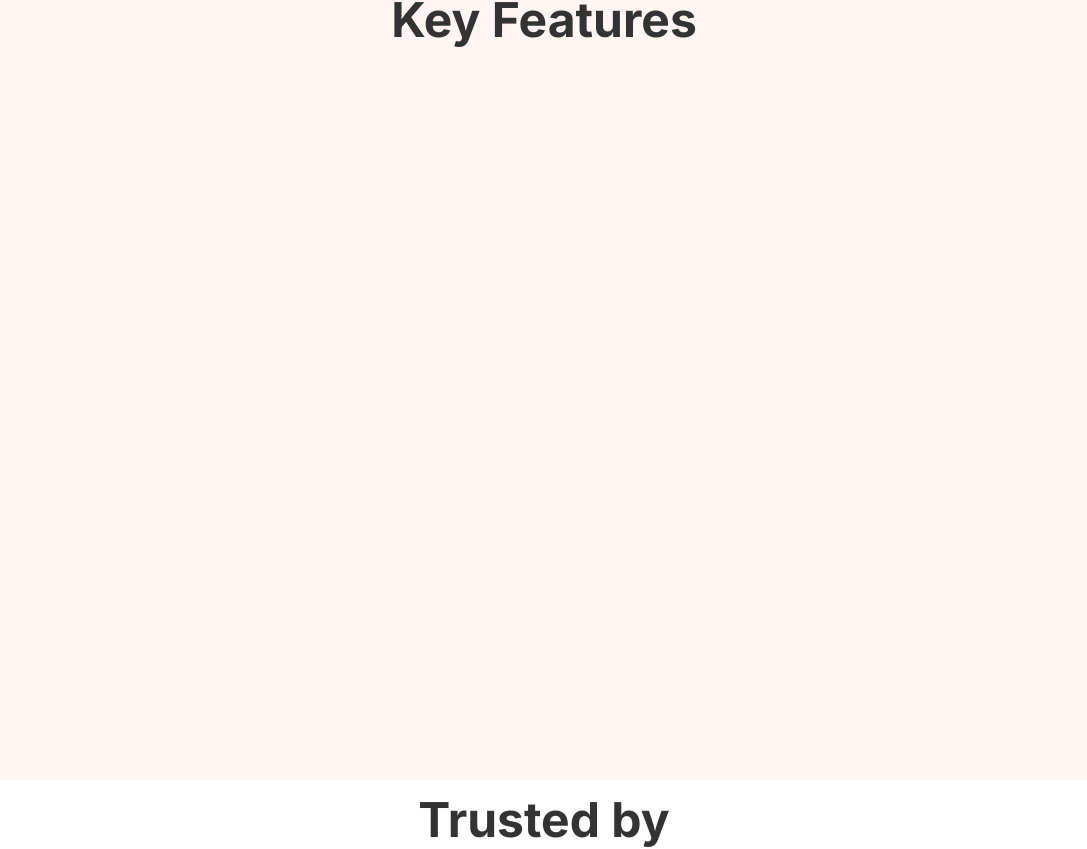
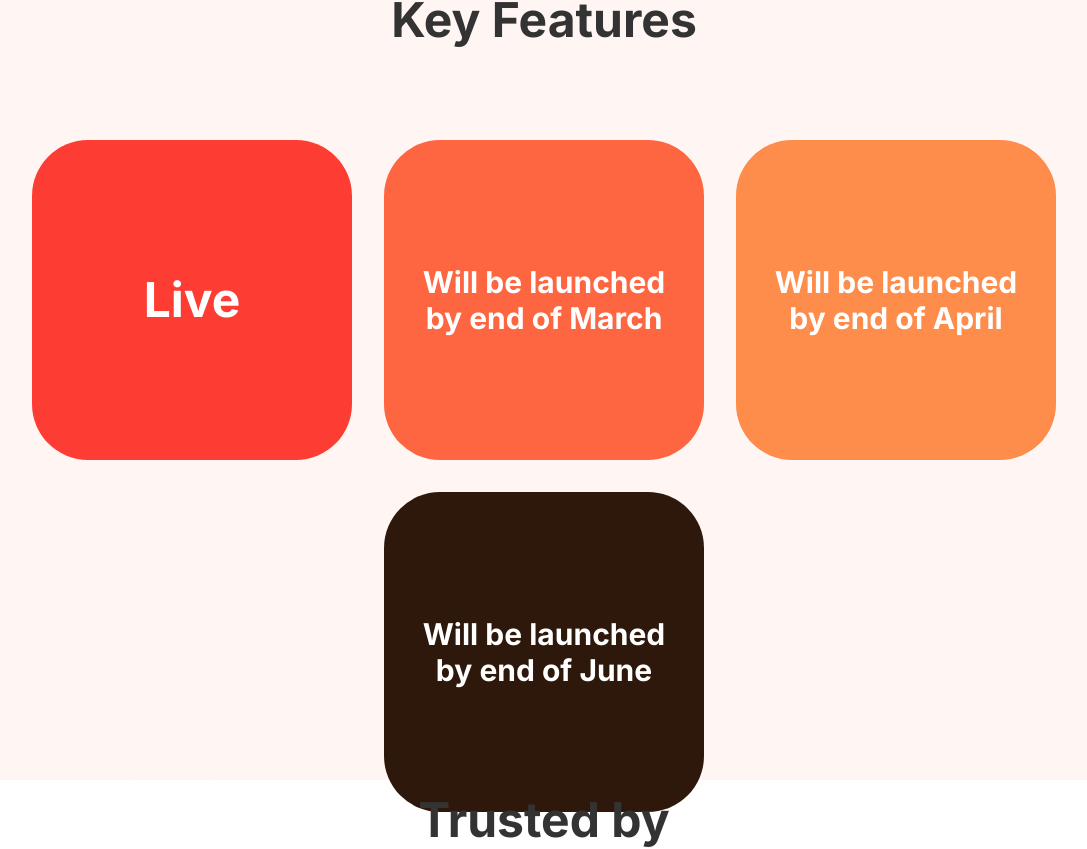
Before and after one commit to MayankGupta2023/ie-pwm, a Next.js app: page / in a window 1280 px wide. Shown: the part 1455-2304 px from the top of the page, without its empty margins (96-1183 px from the left). Built offline with nearby package versions, Linux system fonts and the light colour scheme; no server answers.

Commit message:
Add key features section to home page

```diff
--- a/src/pages/index.js
+++ b/src/pages/index.js
@@ -150,6 +150,34 @@ export default function Home() {
       <div style={{ backgroundColor: '#fff6f3' }} className="h-screen ">
 
         <div style={{ color: '#333333' }} className="font-bold text-5xl p-4 text-center">Key Features</div>
+
+        <div className="mt-8 h-fit  py-12 px-8 flex items-center justify-center gap-8 flex-wrap">
+
+          <div className="text-center  w-80 h-80 bg-red-200 justify-center items-center font-bold flex text-5xl text-white " style={{ borderRadius: '3.5rem', backgroundColor: '#fd3c34' }}>
+
+            Live
+
+          </div>
+
+          <div className="text-center  w-80 h-80 bg-red-200 justify-center items-center font-bold flex text-3xl px-8 text-white " style={{ borderRadius: '3.5rem', backgroundColor: '#fe6641' }}>
+
+            Will be launched by end of March
+
+          </div>
+
+          <div className="text-center  w-80 h-80 bg-red-200 justify-center items-center font-bold flex text-3xl px-8 text-white " style={{ borderRadius: '3.5rem', backgroundColor: '#fe8c4b' }}>
+
+            Will be launched by end of April
+
+          </div>
+
+          <div className="text-center  w-80 h-80  bg-red-200 justify-center items-center font-bold flex text-3xl px-8 text-white " style={{ borderRadius: '3.5rem', backgroundColor: '#2e180b' }}>
+
+            Will be launched by end of June
+
+          </div>
+
+        </div>
 
 
       </div>
```
